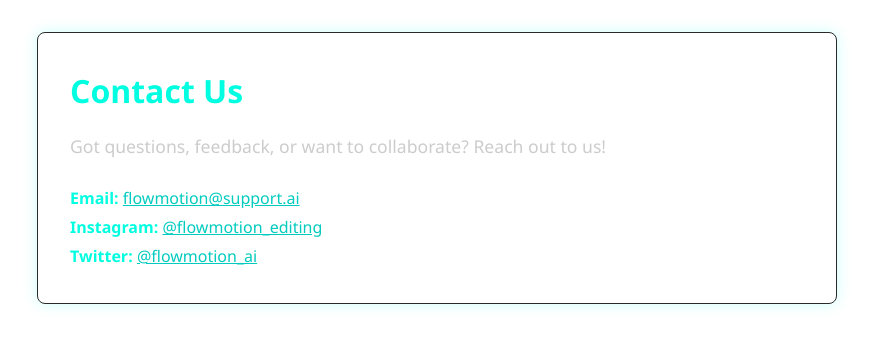
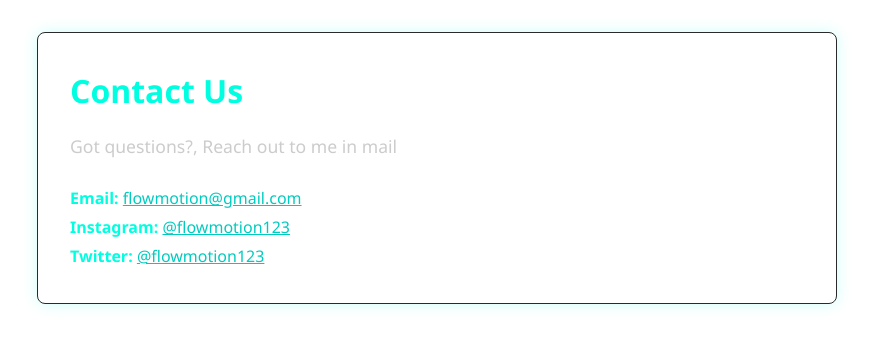
Before and after one commit to mkathir0/flowmotion-app, a Next.js app: page /contact in a window 1280 px wide. Shown: the top 348 px of the page, without its empty margins (203-1076 px from the left). Built offline with nearby package versions, Linux system fonts and the light colour scheme.

Commit message:
editied the contact us page

```diff
--- a/src/app/contact/page.js
+++ b/src/app/contact/page.js
@@ -14,7 +14,7 @@ export default function ContactPage() {
     >
       <h1 style={{ color: "#00ffe1", marginBottom: "1rem" }}>Contact Us</h1>
       <p style={{ marginTop: "1rem", color: "#ccc", fontSize: "1.1rem" }}>
-        Got questions, feedback, or want to collaborate? Reach out to us!
+        Got questions?, Reach out to me in mail
       </p>
       <ul
         style={{
@@ -28,10 +28,10 @@ export default function ContactPage() {
         <li>
           <strong style={{ color: "#00ffe1" }}>Email:</strong>{" "}
           <a
-            href="mailto:flowmotion@support.ai"
+            href="mailto:flowmotion@gmail.com"
             style={{ color: "#00cbbf", textDecoration: "underline" }}
           >
-            flowmotion@support.ai
+            flowmotion@gmail.com
           </a>
         </li>
         <li>
@@ -42,7 +42,7 @@ export default function ContactPage() {
             rel="noopener noreferrer"
             style={{ color: "#00cbbf", textDecoration: "underline" }}
           >
-            @flowmotion_editing
+            @flowmotion123
           </a>
         </li>
         <li>
@@ -53,7 +53,7 @@ export default function ContactPage() {
             rel="noopener noreferrer"
             style={{ color: "#00cbbf", textDecoration: "underline" }}
           >
-            @flowmotion_ai
+            @flowmotion123
           </a>
         </li>
       </ul>
```
